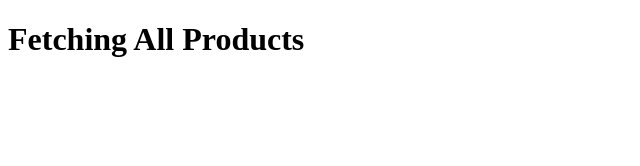
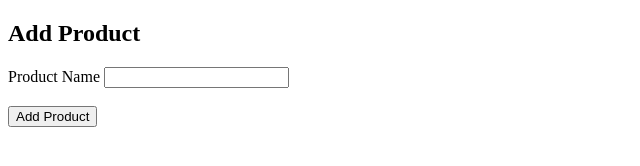
Before and after one commit to kademthriven/Ecommerce, a website: page view/product.html in a window 1280 px wide. Shown: the whole page, without its empty margins (0-640 px from the left). Drawn offline with Linux system fonts and the light colour scheme.

Commit message:
html_adding_task2- Ecommerce API using Express

```diff
--- a/view/product.html
+++ b/view/product.html
@@ -1,11 +1,22 @@
 <!DOCTYPE html>
-<html lang="en">
+<html>
 <head>
-    <meta charset="UTF-8">
-    <meta name="viewport" content="width=device-width, initial-scale=1.0">
-    <title>Product Details</title>
+<title>Add Product</title>
 </head>
 <body>
-    <h1>Fetching All Products</h1>
+
+<h2>Add Product</h2>
+
+<form>
+
+<label for="product">Product Name</label>
+<input type="text" id="product" name="productName">
+
+<br><br>
+
+<button type="submit">Add Product</button>
+
+</form>
+
 </body>
 </html>
```
